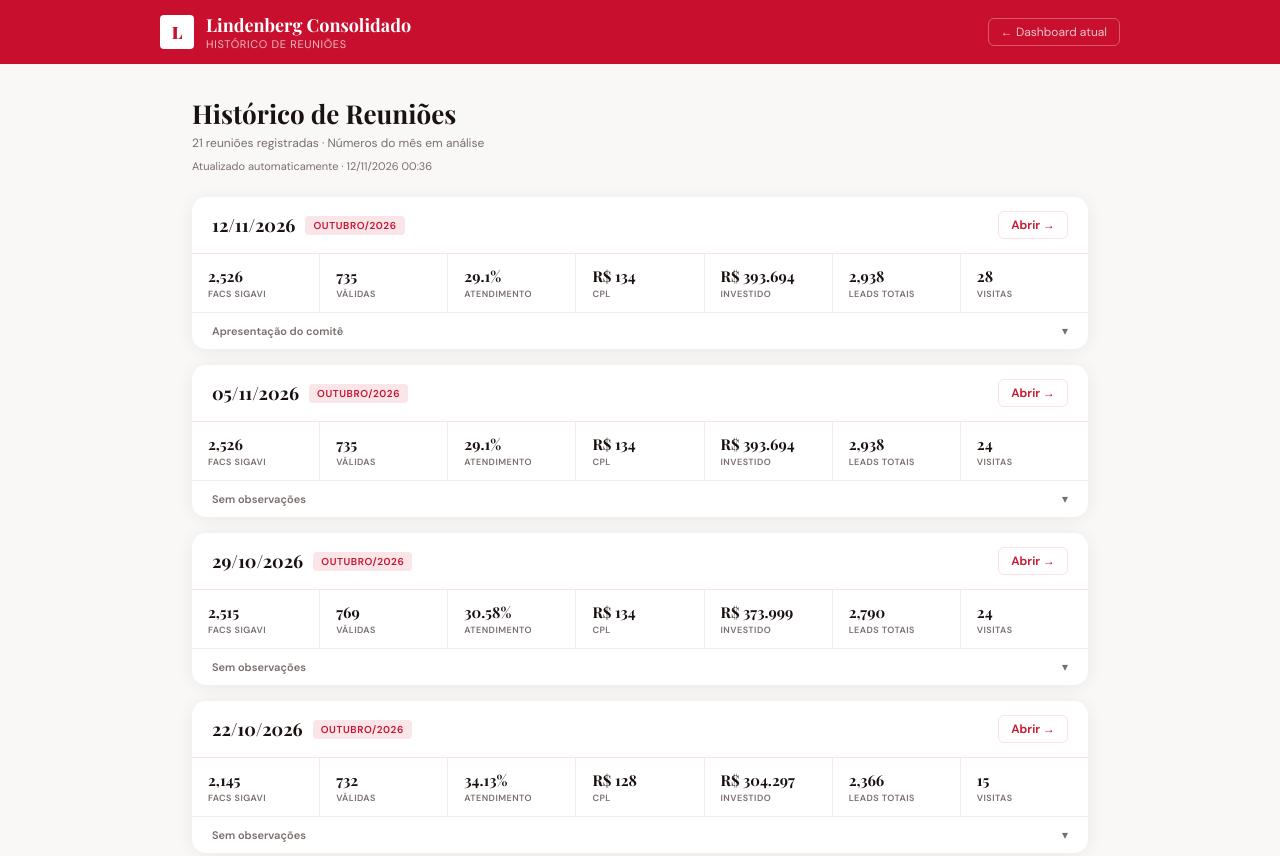
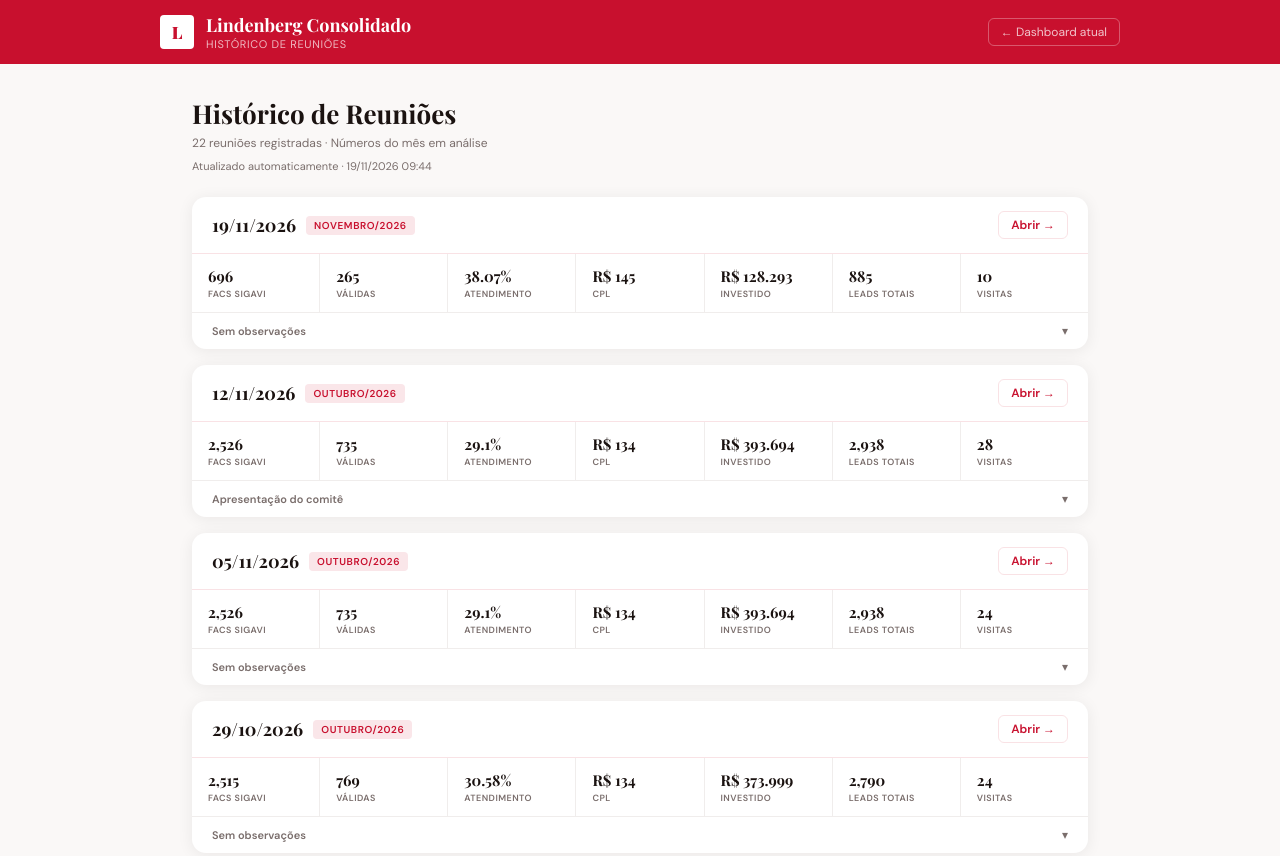
Before and after one commit to mggastal/lindenberg-consolidado, a plain HTML site: page index.html in a window 1280 px wide. Shown: the top 856 px of the page. Drawn offline with nearby package versions, Linux system fonts and the light colour scheme.

Commit message:
index: atualizado em 19/11/2026 09:44

```diff
--- a/index.html
+++ b/index.html
@@ -81,14 +81,37 @@ footer{text-align:center;padding:20px;font-size:11px;color:var(--gray-dark);}
         <div class="brand-sub">Histórico de Reuniões</div>
       </div>
     </div>
-    <a class="back-btn" href="https://mggastal.github.io/lindenberg-consolidado/12nov2026" target="_blank">← Dashboard atual</a>
+    <a class="back-btn" href="https://mggastal.github.io/lindenberg-consolidado/19nov2026" target="_blank">← Dashboard atual</a>
   </div>
 </header>
 <main>
   <div class="page-title">Histórico de Reuniões</div>
-  <p class="page-sub">21 reuniões registradas · Números do mês em análise</p>
-  <p class="last-updated">Atualizado automaticamente · 12/11/2026 00:36</p>
+  <p class="page-sub">22 reuniões registradas · Números do mês em análise</p>
+  <p class="last-updated">Atualizado automaticamente · 19/11/2026 09:44</p>
   <div class="week-card">
+  <div class="week-card-header">
+    <div class="week-left">
+      <div class="week-date">19/11/2026</div>
+      <span class="week-mes-badge">Novembro/2026</span>
+    </div>
+    <a class="week-link-btn" href="https://mggastal.github.io/lindenberg-consolidado/19nov2026" target="_blank">Abrir →</a>
+  </div>
+  <div class="week-kpis">
+    <div class="wkpi"><span class="wkpi-val">696</span><span class="wkpi-label">FACs SIGAVI</span></div>
+    <div class="wkpi"><span class="wkpi-val">265</span><span class="wkpi-label">Válidas</span></div>
+    <div class="wkpi"><span class="wkpi-val">38.07%</span><span class="wkpi-label">Atendimento</span></div>
+    <div class="wkpi"><span class="wkpi-val">R$ 145</span><span class="wkpi-label">CPL</span></div>
+    <div class="wkpi"><span class="wkpi-val">R$ 128.293</span><span class="wkpi-label">Investido</span></div>
+    <div class="wkpi"><span class="wkpi-val">885</span><span class="wkpi-label">Leads Totais</span></div>
+    <div class="wkpi"><span class="wkpi-val">10</span><span class="wkpi-label">Visitas</span></div>
+  </div>
+  <div class="week-obs-toggle" onclick="toggleWeekObs(this)">
+    <span class="week-obs-label">Sem observações</span>
+    <span class="week-obs-arrow">▾</span>
+  </div>
+  <div class="week-obs-body" style="display:none;"><p class="hobs-empty">Sem observações registradas.</p></div>
+</div>
+<div class="week-card">
   <div class="week-card-header">
     <div class="week-left">
       <div class="week-date">12/11/2026</div>
```
